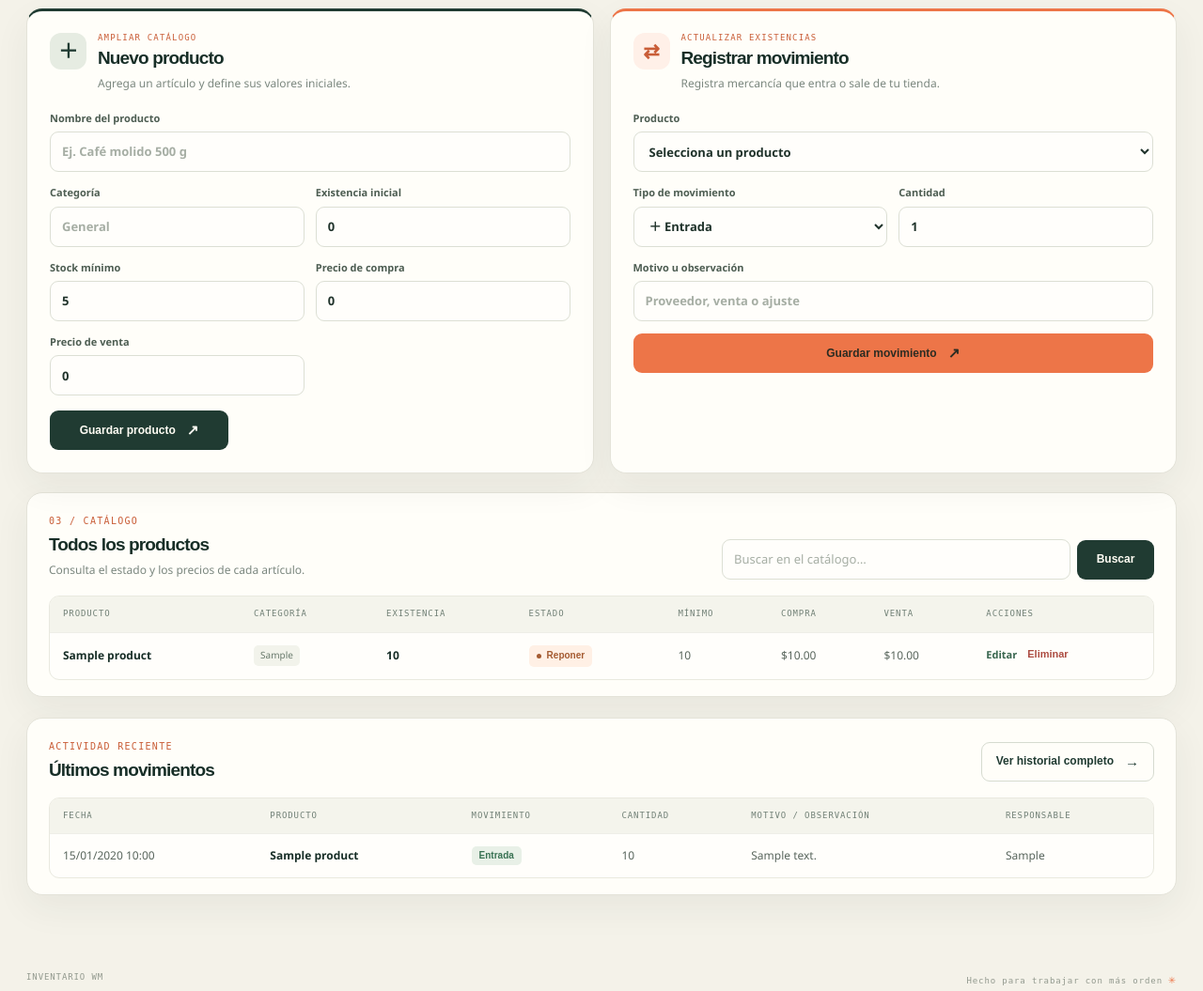
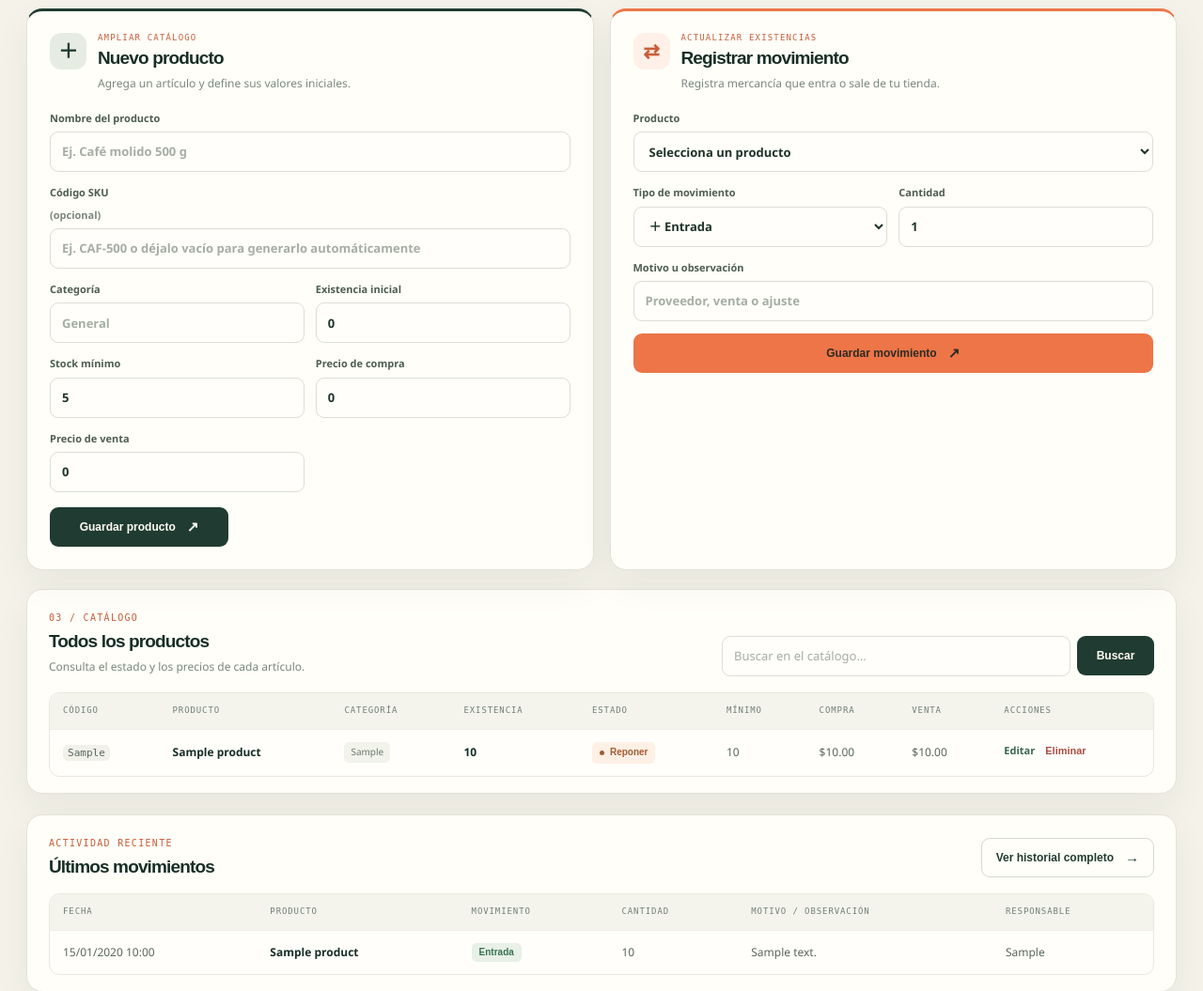
Before and after one commit to aprendizprogramacion4-art/InventarioWM, a Laravel app: page / in a window 1280 px wide. Shown: the part 667-1722 px from the top of the page at 94% size. Run offline with Laravel 12, Linux system fonts and the light colour scheme; the visitor is signed in with stand-in values (Sample User, id 1); tables that the repository leaves empty hold one stand-in row (values such as "Sample post").

Commit message:
Improve product catalog with SKU entry and visibility

```diff
--- a/resources/views/dashboard.blade.php
+++ b/resources/views/dashboard.blade.php
@@ -54,6 +54,9 @@
             @csrf
             <label class="field-wide">Nombre del producto
                 <input name="name" value="{{ old('name') }}" required maxlength="150" placeholder="Ej. Café molido 500 g">
+            </label>
+            <label class="field-wide">Código SKU <span class="muted">(opcional)</span>
+                <input name="sku" value="{{ old('sku') }}" maxlength="40" placeholder="Ej. CAF-500 o déjalo vacío para generarlo automáticamente">
             </label>
             <label>Categoría
                 <input name="category" value="{{ old('category') }}" placeholder="General">
@@ -125,7 +128,7 @@
     <div class="table-scroll">
         <table>
             <thead><tr>
-                <th scope="col">Producto</th><th scope="col">Categoría</th><th scope="col">Existencia</th><th scope="col">Estado</th><th scope="col">Mínimo</th><th scope="col">Compra</th><th scope="col">Venta</th><th scope="col">Acciones</th>
+                <th scope="col">Código</th><th scope="col">Producto</th><th scope="col">Categoría</th><th scope="col">Existencia</th><th scope="col">Estado</th><th scope="col">Mínimo</th><th scope="col">Compra</th><th scope="col">Venta</th><th scope="col">Acciones</th>
             </tr></thead>
             <tbody>
                 @forelse ($products as $product)
@@ -134,6 +137,7 @@
                         $statusClass = $product->stock <= $product->minimum_stock ? 'badge-warning' : 'badge-good';
                     @endphp
                     <tr>
+                        <td><code>{{ $product->sku }}</code></td>
                         <td><strong class="product-name">{{ $product->name }}</strong></td>
                         <td><span class="category-label">{{ $product->category }}</span></td>
                         <td><strong>{{ $product->stock }}</strong></td>
@@ -150,7 +154,7 @@
                         </td>
                     </tr>
                 @empty
-                    <tr><td colspan="8" class="empty"><span class="empty-mark">▦</span><strong>No hay productos para mostrar.</strong><span>Prueba con otra búsqueda o agrega un producto nuevo.</span></td></tr>
+                    <tr><td colspan="9" class="empty"><span class="empty-mark">▦</span><strong>No hay productos para mostrar.</strong><span>Prueba con otra búsqueda o agrega un producto nuevo.</span></td></tr>
                 @endforelse
             </tbody>
         </table>
```
